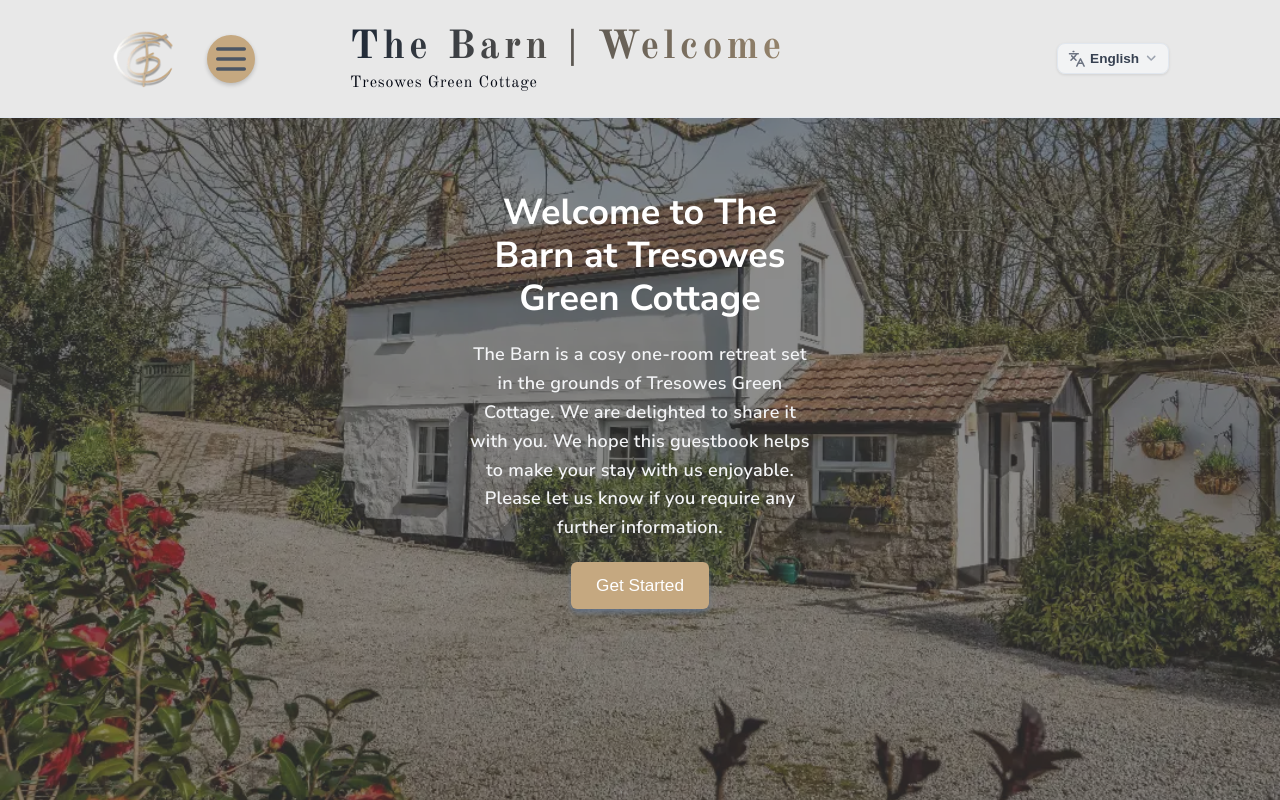
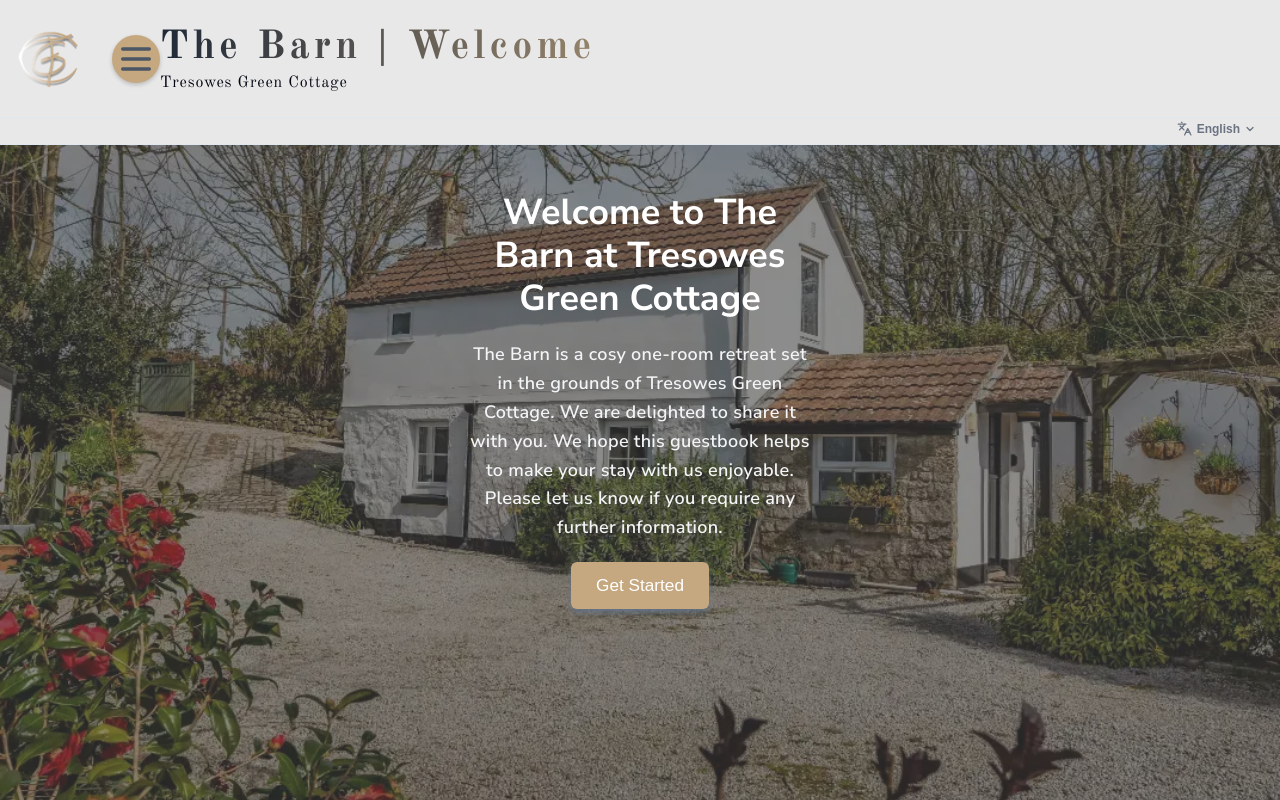
Before and after one commit to Konstantine1307/guidebook-template, a website built with Vite: page src/index.html in a window 1280 px wide. Built offline with nearby package versions, Linux system fonts and the light colour scheme.

Commit message:
fix: move language switcher to its own row below navbar title
Keeps the title/property name as the visual focus. The lang
row is a thin secondary strip with a minimal borderless button.

Generated with [Devin](https://devin.ai)

Co-Authored-By: Devin <158243242+devin-ai-integration[bot]@users.noreply.github.com>

```diff
--- a/src/components/guide-navbar.ts
+++ b/src/components/guide-navbar.ts
@@ -4,9 +4,9 @@ import { icons } from "../icons/icons";
 /**
  * <guide-navbar title="Page Title">
  *
- * Renders a fixed top navbar with logo, hamburger (opens guide-drawer), and title.
- * Includes a language dropdown (EN/DE) in the top-right corner.
- * SPA-aware: updates title dynamically when the 'title' attribute changes.
+ * Two-row navbar:
+ *   Row 1: logo/menu | property title
+ *   Row 2 (thin): language switcher dropdown, right-aligned
  */
 class GuideNavbar extends HTMLElement {
   private _pageTitleEl: HTMLElement | null = null;
@@ -35,6 +35,9 @@ class GuideNavbar extends HTMLElement {
 
     this.innerHTML = `
       <nav class="navbar" role="navigation" aria-label="Main navigation">
+
+        <!-- Row 1: logo + menu + title -->
+        <div class="navbar-row navbar-row-main">
           <div class="navbar-left">
             <a href="/" data-route="/" aria-label="${t.navbar.homeAriaLabel}" title="${guidebook.property.subtitle}">
               <img
@@ -63,7 +66,10 @@ class GuideNavbar extends HTMLElement {
             </div>
             <span class="navbar-title-sub" style="color:var(--color-heading-1)">${guidebook.property.subtitle}</span>
           </div>
-        <div class="navbar-right">
+        </div>
+
+        <!-- Row 2: language switcher -->
+        <div class="navbar-row navbar-row-lang">
           <div class="lang-dropdown" id="lang-dropdown">
             <button class="lang-dropdown-btn" id="lang-dropdown-btn" aria-haspopup="listbox" aria-expanded="false">
               <span class="lang-icon">${icons["languages"]}</span>
@@ -76,6 +82,7 @@ class GuideNavbar extends HTMLElement {
             </ul>
           </div>
         </div>
+
       </nav>
     `;
 
@@ -118,15 +125,10 @@ class GuideNavbar extends HTMLElement {
       });
     });
 
-    // Close dropdown when clicking outside
-    document.addEventListener(
-      "click",
-      () => {
+    document.addEventListener("click", () => {
       dropdownMenu?.classList.remove("open");
       dropdownBtn?.setAttribute("aria-expanded", "false");
-      },
-      { once: false },
-    );
+    });
   }
 
   private updateTitle() {
--- a/src/styles/global.css
+++ b/src/styles/global.css
@@ -64,7 +64,7 @@
   /* Spacing */
   --radius: 1rem;
   --radius-sm: 0.5rem;
-  --navbar-height: 5.5rem;
+  --navbar-height: 7rem;
 
   /* Card */
   --card-bg: #f3e7db;
@@ -497,11 +497,26 @@ dialog::backdrop {
   width: 100%;
   z-index: 100;
   display: flex;
-  justify-content: space-evenly;
+  flex-direction: column;
+  background: var(--color-background);
+  border-bottom: 1px solid var(--color-border);
+}
+
+/* Row 1: logo/menu + title */
+.navbar-row-main {
+  display: flex;
   align-items: center;
   padding: 0.5rem 1rem;
-  background: var(--color-background);
-  border-bottom: 1px solid var(--color-border);
+  gap: 0;
+}
+
+/* Row 2: language switcher — thin strip, right-aligned */
+.navbar-row-lang {
+  display: flex;
+  justify-content: flex-end;
+  align-items: center;
+  padding: 0 1rem 0.3rem;
+  border-top: 1px solid var(--color-border);
 }
 
 .navbar-left {
@@ -532,12 +547,6 @@ dialog::backdrop {
   padding: 0.25rem;
 }
 
-.navbar-right {
-  display: flex;
-  align-items: center;
-  flex-shrink: 0;
-}
-
 /* Language dropdown */
 .lang-dropdown {
   position: relative;
@@ -546,25 +555,25 @@ dialog::backdrop {
 .lang-dropdown-btn {
   display: flex;
   align-items: center;
-  gap: 0.3rem;
-  padding: 0.35rem 0.6rem;
-  background: var(--color-surface, #f9f6f1);
-  border: 1px solid var(--color-border, #d1c9bc);
-  border-radius: 0.5rem;
+  gap: 0.25rem;
+  padding: 0.2rem 0.5rem;
+  background: transparent;
+  border: none;
   cursor: pointer;
-  font-size: 0.85rem;
+  font-size: 0.75rem;
   font-weight: 600;
+  color: #6b7280;
+  white-space: nowrap;
+}
+.lang-dropdown-btn:hover {
   color: #374151;
-  white-space: nowrap;
-  box-shadow: 0 1px 3px rgba(0, 0, 0, 0.1);
 }
 
 .lang-icon {
   display: flex;
   align-items: center;
-  width: 1.1rem;
-  height: 1.1rem;
-  color: #6b7280;
+  width: 0.95rem;
+  height: 0.95rem;
   flex-shrink: 0;
 }
 .lang-icon svg {
@@ -572,16 +581,11 @@ dialog::backdrop {
   height: 100%;
 }
 
-.lang-label {
-  /* hidden on very small screens to save space */
-}
-
 .lang-chevron {
   display: flex;
   align-items: center;
-  width: 0.9rem;
-  height: 0.9rem;
-  color: #9ca3af;
+  width: 0.75rem;
+  height: 0.75rem;
   flex-shrink: 0;
   transition: transform 0.2s;
 }
@@ -596,14 +600,14 @@ dialog::backdrop {
 .lang-dropdown-menu {
   display: none;
   position: absolute;
-  top: calc(100% + 0.4rem);
+  bottom: calc(100% + 0.3rem);
   right: 0;
   background: #fff;
   border: 1px solid var(--color-border, #d1c9bc);
   border-radius: 0.5rem;
   box-shadow: 0 4px 16px rgba(0, 0, 0, 0.12);
   list-style: none;
-  padding: 0.25rem 0;
+  padding: 0.2rem 0;
   margin: 0;
   min-width: 7rem;
   z-index: 200;
@@ -613,9 +617,9 @@ dialog::backdrop {
 }
 
 .lang-option {
-  padding: 0.55rem 1rem;
+  padding: 0.5rem 1rem;
   cursor: pointer;
-  font-size: 0.9rem;
+  font-size: 0.85rem;
   font-weight: 500;
   color: #374151;
 }
@@ -625,12 +629,6 @@ dialog::backdrop {
 .lang-option.active {
   font-weight: 700;
   color: var(--color-primary, #c5a880);
-}
-
-@media (max-width: 400px) {
-  .lang-label {
-    display: none;
-  }
 }
 
 .navbar-title {
@@ -674,7 +672,7 @@ dialog::backdrop {
 /* Tablet + desktop shared */
 @media (min-width: 768px) {
   :root {
-    --navbar-height: 7rem;
+    --navbar-height: 8.5rem;
   }
   .navbar-logo {
     width: 3.5rem;
```
Lines whose indentation alone changed are shown as unchanged.
